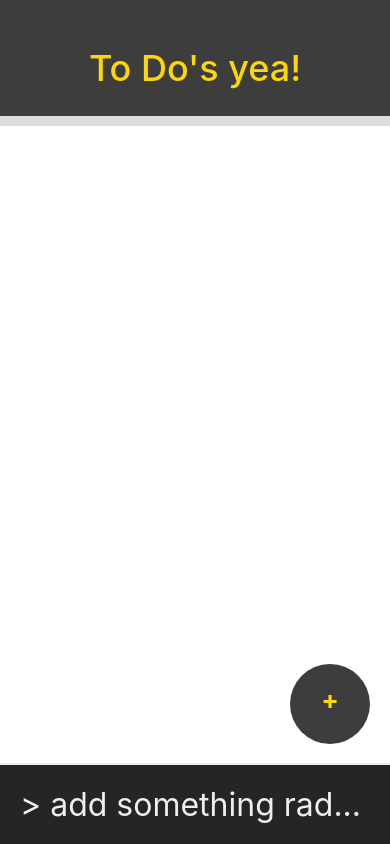
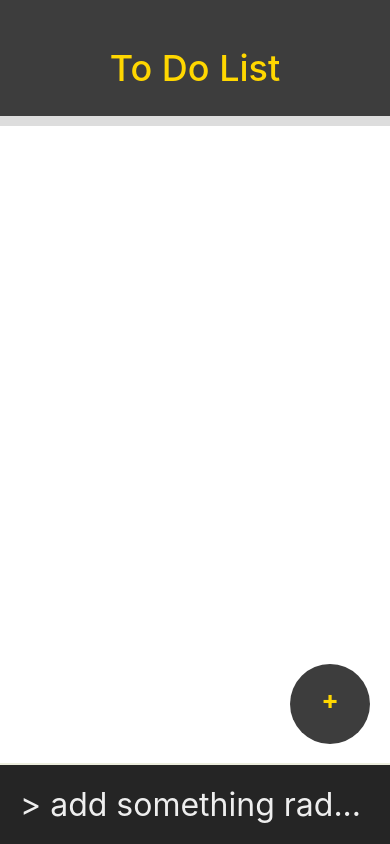
Before and after one commit to git11hub/to-do-native, a React Native app: screen / in a window 390 px wide. Built offline with nearby package versions, Linux system fonts and the light colour scheme.

Commit message:
header update

```diff
--- a/app/components/Main.jsx
+++ b/app/components/Main.jsx
@@ -33,7 +33,7 @@ const Main = () => {
     return (
         <View style={styles.container}>
             <View style={styles.header}>
-                <Text style={styles.headerText}>To Do's yea!</Text>
+                <Text style={styles.headerText}>To Do List</Text>
             </View>
             <ScrollView style={styles.scrollContainer}>
                 {notes.map((item, i) => (
```
